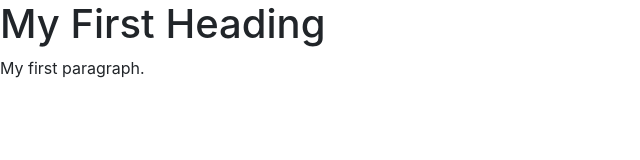
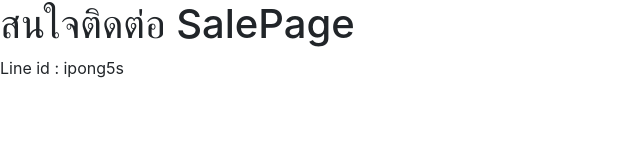
Before and after one commit to pongbpg/salepage, a plain HTML site: page index.html in a window 1280 px wide. Shown: the whole page, without its empty margins (0-640 px from the left). Drawn offline with nearby package versions, Linux system fonts and the light colour scheme.

Commit message:
contact salepage

```diff
--- a/index.html
+++ b/index.html
@@ -8,13 +8,13 @@
     <!-- Bootstrap CSS -->
     <link rel="stylesheet" href="https://stackpath.bootstrapcdn.com/bootstrap/4.2.1/css/bootstrap.min.css"
         integrity="sha384-GJzZqFGwb1QTTN6wy59ffF1BuGJpLSa9DkKMp0DgiMDm4iYMj70gZWKYbI706tWS" crossorigin="anonymous">
-    <title>Hello, world!</title>
+    <title>My SalePage</title>
 </head>
 
 <body>
 
-    <h1>My First Heading</h1>
-    <p>My first paragraph.</p>
+    <h1>สนใจติดต่อ SalePage</h1>
+    <p>Line id : ipong5s</p>
 
 </body>
 <script src="https://code.jquery.com/jquery-3.3.1.slim.min.js"
```
